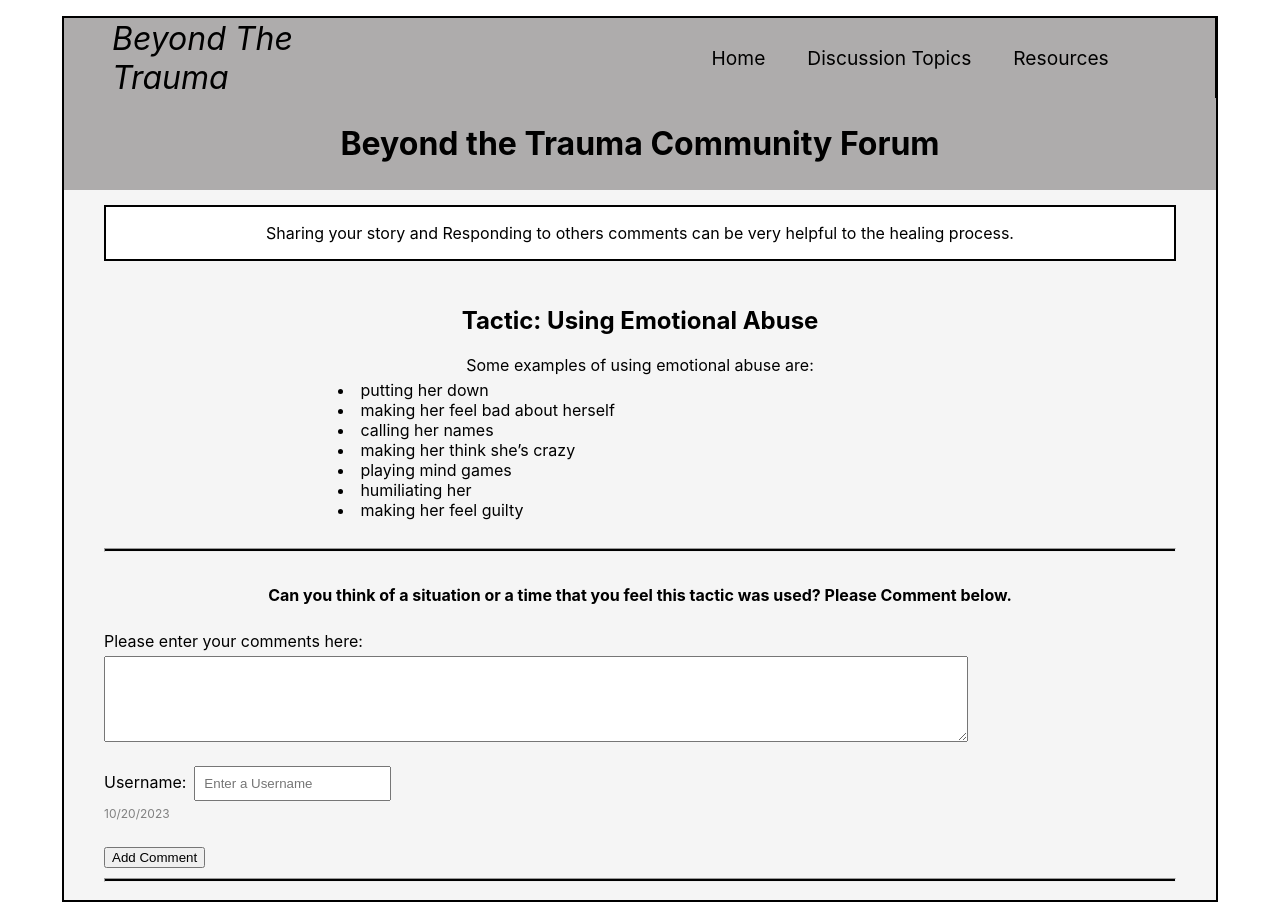
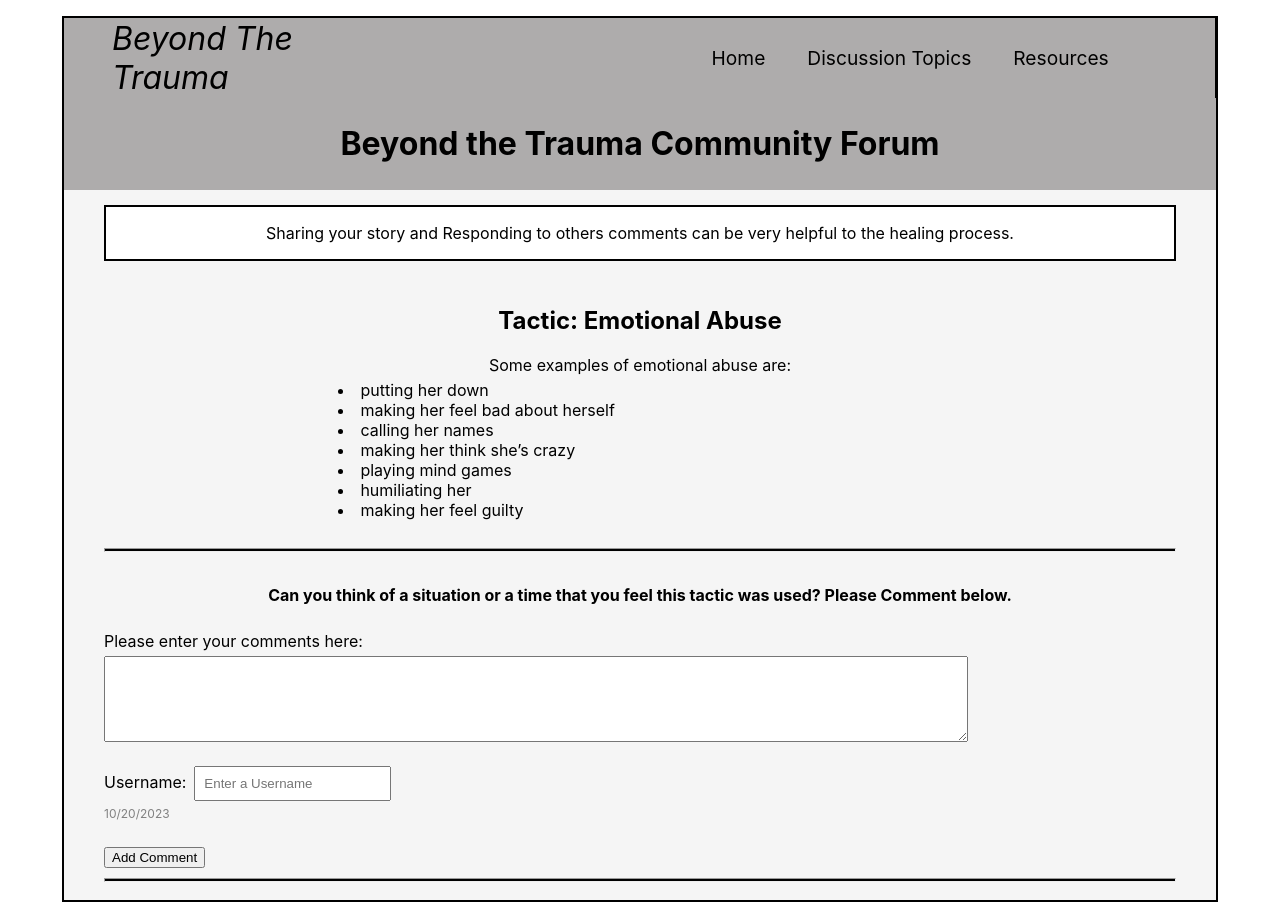
Before and after one commit to jengerred/Beyond-the-Trauma-Community-Forum, a React (Create React App) app: page /Tactic3 in a window 1280 px wide. Built offline with nearby package versions, Linux system fonts and the light colour scheme.

Commit message:
Update Tactic3.js
modifying title

```diff
--- a/src/pages/Tactic3.js
+++ b/src/pages/Tactic3.js
@@ -5,8 +5,8 @@ function Tactic3() {
   return (
    <>
    <ForumData
-   title="Using Emotional Abuse"
-   text="Some examples of using emotional abuse are:"
+   title="Emotional Abuse"
+   text="Some examples of emotional abuse are:"
    list ="putting her down"
    list2="making her feel bad about herself"
    list3="calling her names"
```
